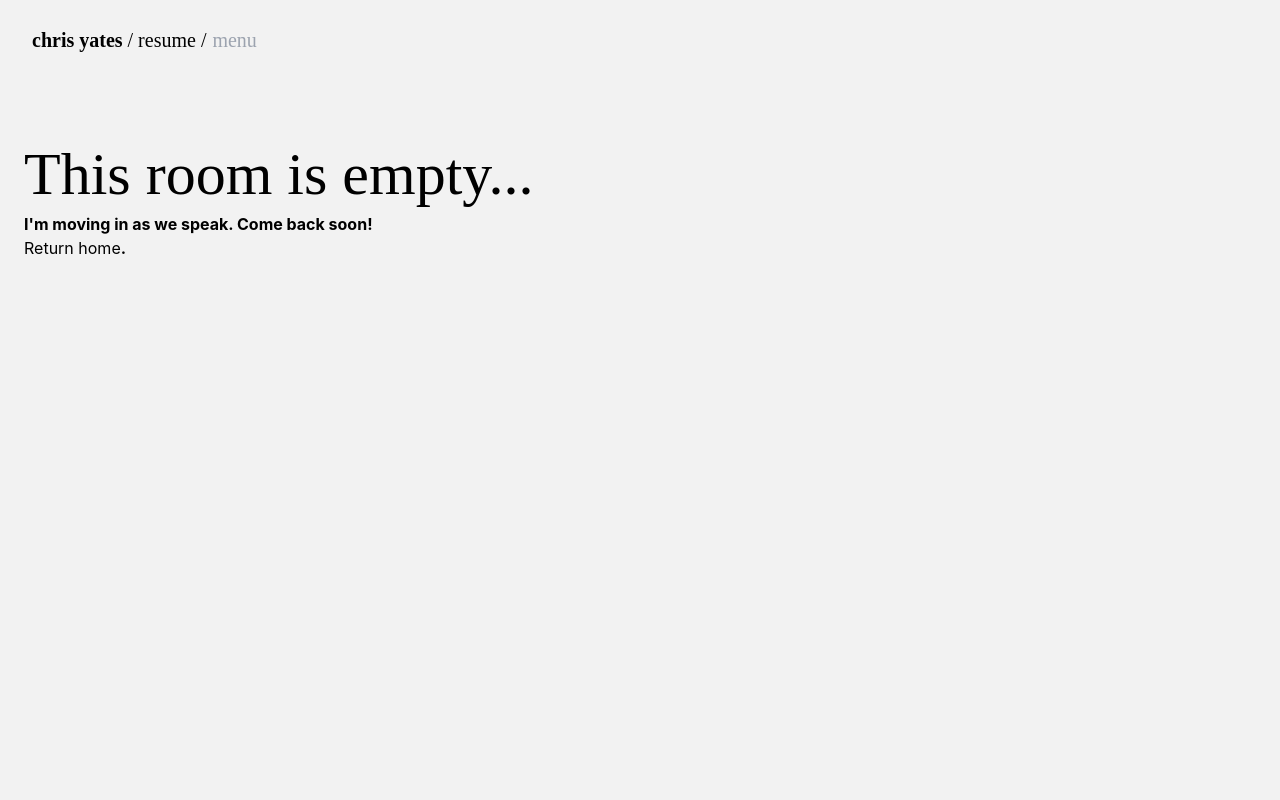
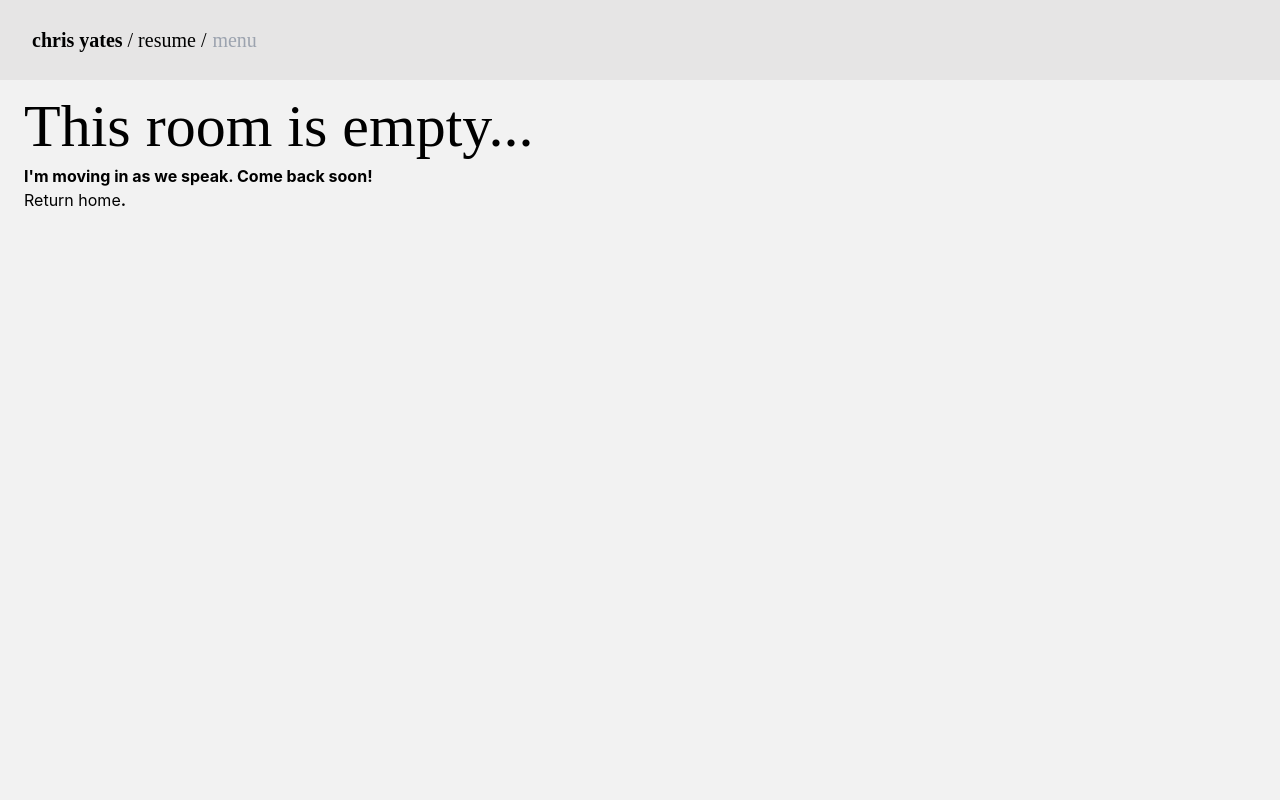
Before and after one commit to TotalChris/portfolio, a React (Create React App) app: page /resume in a window 1280 px wide. Shown: the top 800 px of the page. Built offline with nearby package versions, Linux system fonts and the light colour scheme.

Commit message:
Navbar set to fixed position Navbar hover effect added Adjusted margins and padding on all pages

```diff
--- a/src/App.js
+++ b/src/App.js
@@ -9,7 +9,7 @@ import OneHundredMornings from "./pages/OneHundredMornings";
 
 function App() {
   return (
-    <div className='app bg-base-200 dark:bg-black dark:text-primary-content'>
+    <div className='app bg-base-200 dark:bg-black dark:text-primary-content min-h-screen'>
         <Router>
             <Navbar />
             <Routes>
--- a/src/components/Navbar.jsx
+++ b/src/components/Navbar.jsx
@@ -45,8 +45,8 @@ const Navbar = () => {
     }
 
     return (
-        <div tabIndex={0} onBlur={handleBlur} className={ 'collapse group ' + ( !fieldFocus ? 'collapse-close bg-base-200 dark:bg-black' : 'collapse-open bg-base-300 dark:bg-neutral-900' )} style={{transition: 'background-color .3s ease-in-out'}}>
-            <div className='navbar sticky collapse-title pr-1.5'>
+        <div tabIndex={0} onBlur={handleBlur} className={ 'fixed top-0 w-full collapse group ' + ( !fieldFocus ? 'collapse-close bg-base-200 dark:bg-black hover:bg-base-300 dark:hover:bg-neutral-900' : 'collapse-open bg-base-300 dark:bg-neutral-900' )} style={{transition: 'background-color .3s ease-in-out'}}>
+            <div className='navbar collapse-title pr-1.5'>
                 <h1 className='text-xl ml-4 w-full overflow-hidden relative' ref={headerRef} style={{fontFamily: 'Roboto Mono',}}>
                     {(!fieldFocus && (
                         path.map((itm, idx) => {
--- a/src/pages/Construction.jsx
+++ b/src/pages/Construction.jsx
@@ -3,8 +3,8 @@ import {Link} from "react-router-dom";
 
 const Contact = () => {
     return (
-        <div className='mx-6'>
-            <h1 className='text-6xl mt-16' style={{fontFamily: 'Roboto Mono'}}>This room is empty...</h1>
+        <div className='mx-6 pt-24'>
+            <h1 className='text-6xl' style={{fontFamily: 'Roboto Mono'}}>This room is empty...</h1>
             <div className='w-full h-screen'>
                 <p className='mt-2 font-bold'>I'm moving in as we speak. Come back soon!&nbsp;<br /><Link to='/' className='font-normal hover:underline'>Return home</Link>.</p>
             </div>
--- a/src/pages/Contact.jsx
+++ b/src/pages/Contact.jsx
@@ -1,8 +1,8 @@
 import React from 'react';
 const Contact = () => {
     return (
-        <div className='mx-6'>
-            <h1 className='text-6xl mt-16' style={{fontFamily: 'Roboto Mono'}}>Contact Me</h1>
+        <div className='mx-6 pt-24'>
+            <h1 className='text-6xl' style={{fontFamily: 'Roboto Mono'}}>Contact Me</h1>
         </div>
     );
 };
--- a/src/pages/Home.jsx
+++ b/src/pages/Home.jsx
@@ -20,7 +20,7 @@ const Home = () => {
     /*const navigate = useNavigate();*/
 
     return (
-        <div className="hero min-h-screen overflow-hidden" style={{minHeight: 'calc(100vh - 64px)'}}>
+        <div className="hero min-h-screen overflow-hidden">
             <div className="flex flex-col p-0 lg:flex-row lg:p-16 2xl:max-w-screen-2xl w-screen" style={{gap: '16px',}}>
                 <SlowPhotoCarousel images={[Chris1, Chris2, Chris3, Chris4, Chris5, Chris6, Chris7, Chris8, Chris9, Chris10, Chris11, Chris12, Chris13]} className='lg:w-3/5'/>
                 <div className='lg:min-w-1/2 lg:p-0 p-8 flex flex-col justify-between'>
--- a/src/pages/NotFound.jsx
+++ b/src/pages/NotFound.jsx
@@ -3,8 +3,8 @@ import {Link} from "react-router-dom";
 
 const NotFound = () => {
     return (
-        <div className='notFound mx-6'>
-            <h1 className='text-6xl mt-16' style={{fontFamily: 'Roboto Mono'}}>404</h1>
+        <div className='notFound mx-6 pt-24'>
+            <h1 className='text-6xl' style={{fontFamily: 'Roboto Mono'}}>404</h1>
             <div className='w-full h-screen'>
                 <p className='mt-2 font-bold'>There's no way forward.<br /><Link to='/' className='font-normal hover:underline'>Return home</Link>.</p>
             </div>
--- a/src/pages/OneHundredMornings.jsx
+++ b/src/pages/OneHundredMornings.jsx
@@ -4,7 +4,7 @@ import OHM from '../assets/ohm.jpeg'
 const OneHundredMornings = () => {
     return (
             <div>
-                <div className='mx-6 min-h-screen'>
+                <div className='mx-6 min-h-screen pt-24'>
                     <img src={OHM} alt="Emily"/>
                 </div>
             </div>
--- a/src/pages/Resume.jsx
+++ b/src/pages/Resume.jsx
@@ -3,8 +3,8 @@ import React from 'react';
 const Resume = () => {
     return (
         <div>
-            <div className='mx-6'>
-                <h1 className='text-6xl mt-16' style={{fontFamily: 'Roboto Mono'}}>My Resume</h1>
+            <div className='mx-6 pt-24'>
+                <h1 className='text-6xl' style={{fontFamily: 'Roboto Mono'}}>My Resume</h1>
             </div>
         </div>
     );
```
